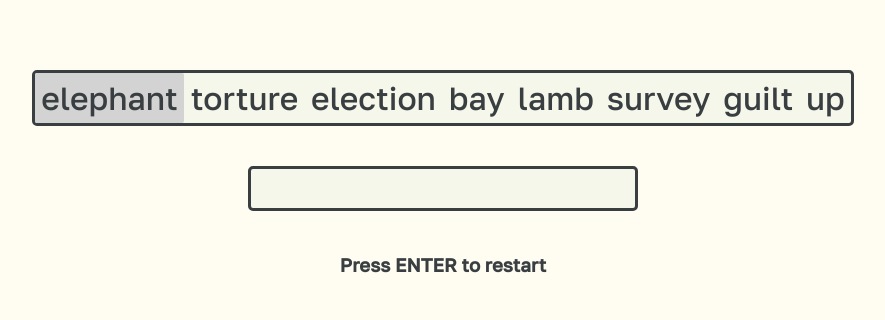
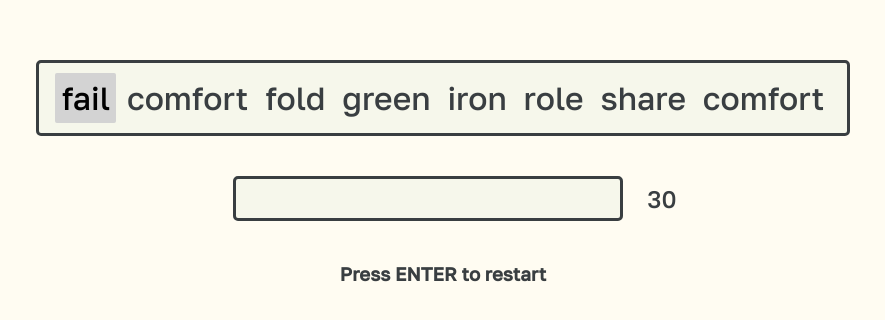
Before and after one commit to slammyy/typing-trainer, a plain HTML site: page index.html in a window 1280 px wide. Shown: the part 174-494 px from the top of the page, without its empty margins (197-1082 px from the left). Drawn offline with Linux system fonts and the light colour scheme.

Commit message:
version 1.2

```diff
--- a/index.html
+++ b/index.html
@@ -16,7 +16,8 @@
 
         <main>
             <div class="center">
-                    <p class="words-container">
+                <div class="words-container">
+                    <p class="words">
                         <span class="word" id="word-0"></span>
                         <span class="word" id="word-1"></span>
                         <span class="word" id="word-2"></span>
@@ -26,13 +27,16 @@
                         <span class="word" id="word-6"></span>
                         <span class="word" id="word-7"></span>
                     </p>
+                </div>
+                <div class="input-timer">
                     <form id="form" onsubmit="return false">
-                        <input type="text"
-                            placeholder=""
-                            autocomplete="off"
-                            autocapitalize="none"
-                            spellcheck="false">
+                        <input type="text" placeholder="" autocomplete="off" autocapitalize="none" spellcheck="false">
+                        <div class="timer-container">
+                            <p class="timer">
+                            </p>
+                        </div>
                     </form>
+                </div>
                 <h3>Press ENTER to restart</h3>
             </div>
         </main>
--- a/scripts.js
+++ b/scripts.js
@@ -1,70 +1,103 @@
 import { words } from "./words.js";
 
 let wordCounter = 0;
-let typos = 0;
 let correct = 0;
-let renders = 0;
+let decrimentInterval;
+let gameTimeout;
 
 let form = document.querySelector("form");
 let input = document.querySelector("input");
 let main = document.querySelector("main");
 let results = document.createElement("div");
+let timer = document.querySelector(".timer");
 
-// render words and clear input
-let render = () => {
-    renders++;
-    for (let i = 0; i < 8; i++) {
-        const randomIndex = words[Math.floor(Math.random() * words.length)]
-        document.getElementById(`word-${i}`).innerHTML = randomIndex;
-        document.getElementById(`word-${i}`).style.color = "#393E41";
-        document.getElementById(`word-${i}`).style.background = 'none';
-        document.getElementById(`word-0`).style.background = 'lightgray';
-        wordCounter = 0;
-        typos = 0;
-        correct = 0;
-        results.remove();
+let stopGame = () => {
+    results.setAttribute('class', 'results');
+    results.innerHTML = `<p>WPM: ${correct / 0.5}</p>`;
+    main.append(results);
+    input.removeEventListener('keyup', handleSpace);
+}
+
+let updateTimer = () => {
+    if (timer.innerHTML > 0) {
+        timer.innerHTML--;
+    }
+
+    if (timer.innerHTML < 4) {
+        timer.style.color = "#D44D5C";
+    }
+
+    if (timer.innerHTML == 0) {
+        timer.style.color = "#393E41";
     }
 }
 
-render();
+let startTimer = () => {
+    gameTimeout = setTimeout(stopGame, 30 * 1000);
+    decrimentInterval = setInterval(updateTimer, 1000);
+    input.removeEventListener('keypress', startTimer);
+}
 
-// handle spacebar
-input.addEventListener('keyup', function(event) {
+let handleSpace = (event) => {
     let word = document.getElementById(`word-${wordCounter}`);
     if (event.key === " ") {
         if (wordCounter !== 7) {
             document.getElementById(`word-${wordCounter + 1}`).style.background = 'lightgray';
+            document.getElementById(`word-${wordCounter + 1}`).style.color = 'black';
         }
+
         if (input.value === word.innerHTML + " ") {
             word.style.color = "#63A375";
             correct++;
         } else {
             word.style.color = "#D44D5C";
-            typos++;
         }
+
         wordCounter++;
         document.getElementById(`word-${wordCounter - 1}`).style.background = "none";
         form.reset();
+
         if (wordCounter === 8) {
-            results.setAttribute('class', 'results');
-            results.innerHTML = `
-                <p>Correct: ${correct}</p>
-                <p>Typos: ${typos}</p>
-            `;
-            main.append(results);
-            console.log(renders);
-            if (renders < 3) {
-                render();
-            }
+            renderWords();
         }
     }
-})
+}
 
+//render words
+let renderWords = () => {
+    for (let i = 0; i < 8; i++) {
+        const randomIndex = words[Math.floor(Math.random() * words.length)];
+        document.getElementById(`word-${i}`).innerHTML = randomIndex;
+        document.getElementById(`word-${i}`).style.color = "#393E41";
+        document.getElementById(`word-${i}`).style.background = 'none';
+        document.getElementById(`word-0`).style.background = 'lightgray';
+        document.getElementById(`word-0`).style.color = 'black';
+        wordCounter = 0;
+    }
+}
 
-// handle enter
-document.addEventListener('keyup', function(event) {
+let handleEnter = (event) => {
     if (event.key === "Enter") {
-        render();
-        form.reset();
+        refresh();
     }
-})
+}
+
+// render words and clear input
+let refresh = () => {
+    renderWords();
+    clearInterval(decrimentInterval);
+    clearTimeout(gameTimeout);
+    wordCounter = 0;
+    correct = 0;
+    timer.innerHTML = 30;
+    results.remove();
+    form.reset();
+    input.addEventListener('keyup', handleSpace);
+    input.addEventListener('keypress', startTimer);
+    input.focus();
+}
+
+document.onload = refresh();
+
+//handle enter
+input.addEventListener('keyup', handleEnter);
--- a/styles.css
+++ b/styles.css
@@ -36,13 +36,17 @@ main {
 }
 
 .words-container {
-    margin: 1em;
     display: flex;
     justify-content: center;
     align-items: center;
+    margin: 1em;
     border: 3px solid #393E41;
     border-radius: 5px;
     background: #F6F7EB;
+}
+
+.words {
+    padding: 1em;
 }
 
 .word {
@@ -73,6 +77,16 @@ input:focus {
     outline: none;
 }
 
+form {
+    display: flex;
+    justify-content: center;
+    align-items: center;
+}
+
+.timer {
+    font-size: 1.5em;
+}
+
 .results {
     margin: 1em;
     font-size: 1.7rem;
--- a/words.js
+++ b/words.js
@@ -3,9 +3,6 @@ export const words = [
     "speculate",
     "chalk",
     "moon",
-    "dismissal",
-    "salesperson",
-    "colleague",
     "throat",
     "reality",
     "share",
@@ -29,21 +26,16 @@ export const words = [
     "float",
     "amputate",
     "bay",
-    "transaction",
     "fold",
-    "difference",
     "race",
-    "threaten",
     "cup",
     "fame",
     "half",
     "kitchen",
     "bottle",
     "guilt",
-    "conservation",
     "banner",
     "pastel",
-    "promotion",
     "physics",
     "due",
     "honor",
@@ -62,12 +54,9 @@ export const words = [
     "tick",
     "date",
     "disappear",
-    "combination",
     "evaluate",
     "isolation",
-    "concentrate",
     "abstract",
-    "organisation",
     "chorus",
     "green",
     "freight",
@@ -81,17 +70,13 @@ export const words = [
     "deficit",
     "work",
     "mask",
-    "essential",
-    "decoration",
     "paper",
     "grace",
     "cause",
     "silk",
     "form",
-    "abortion",
     "manner",
     "rubbish",
-    "earthflax",
     "no",
     "housing",
     "vague",
@@ -102,7 +87,105 @@ export const words = [
     "justify",
     "desert",
     "risk",
-    "perform",
-    "exchange",
-    "torture"
-    ]
+    "torture",
+    "leg",
+    "walk",
+    "half",
+    "cute",
+    "sea",
+    "pipe",
+    "step",
+    "home",
+    "knot",
+    "bare",
+    "cell",
+    "cope",
+    "back",
+    "bee",
+    "left",
+    "roof",
+    "lose",
+    "tank",
+    "cord",
+    "bat",
+    "bald",
+    "herb",
+    "food",
+    "shy",
+    "take",
+    "wall",
+    "pump",
+    "menu",
+    "toss",
+    "form",
+    "gun",
+    "cat",
+    "stun",
+    "of",
+    "core",
+    "bond",
+    "fly",
+    "folk",
+    "inn",
+    "lead",
+    "belt",
+    "seem",
+    "beef",
+    "or",
+    "dine",
+    "role",
+    "just",
+    "east",
+    "keep",
+    "sale",
+    "rain",
+    "last",
+    "fine",
+    "face",
+    "fee",
+    "fill",
+    "meet",
+    "bike",
+    "say",
+    "long",
+    "is",
+    "mean",
+    "damn",
+    "fuel",
+    "rank",
+    "wild",
+    "girl",
+    "pin",
+    "fail",
+    "joy",
+    "knot",
+    "nose",
+    "oh",
+    "lid",
+    "use",
+    "arch",
+    "iron",
+    "army",
+    "role",
+    "roof",
+    "wind",
+    "heel",
+    "lamb",
+    "horn",
+    "wait",
+    "dare",
+    "bend",
+    "cord",
+    "slab",
+    "drop",
+    "lead",
+    "can",
+    "pool",
+    "an",
+    "neck",
+    "cry",
+    "cope",
+    "scan",
+    "hair",
+    "drug",
+]
```
Lines whose indentation alone changed are shown as unchanged.
